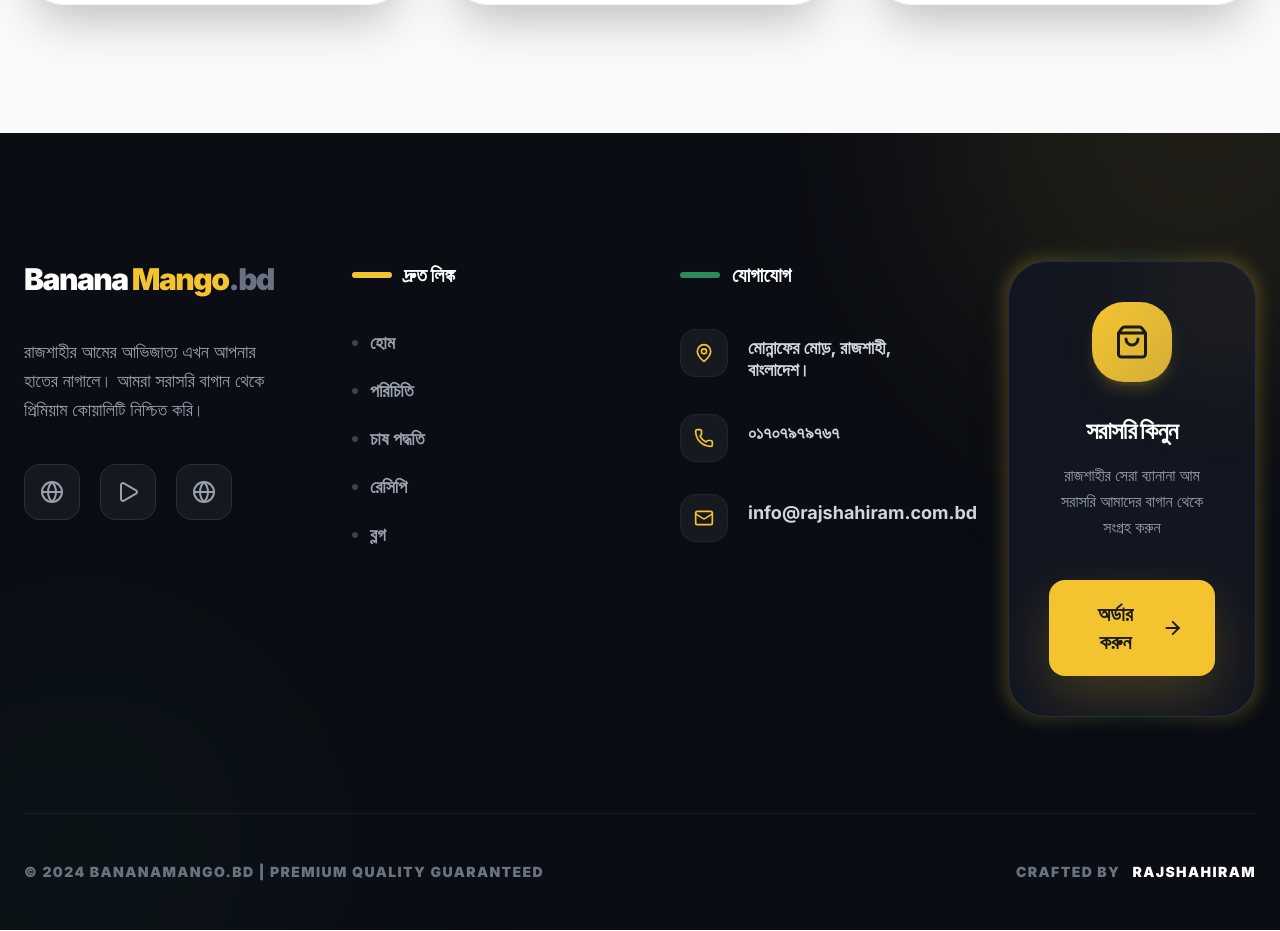
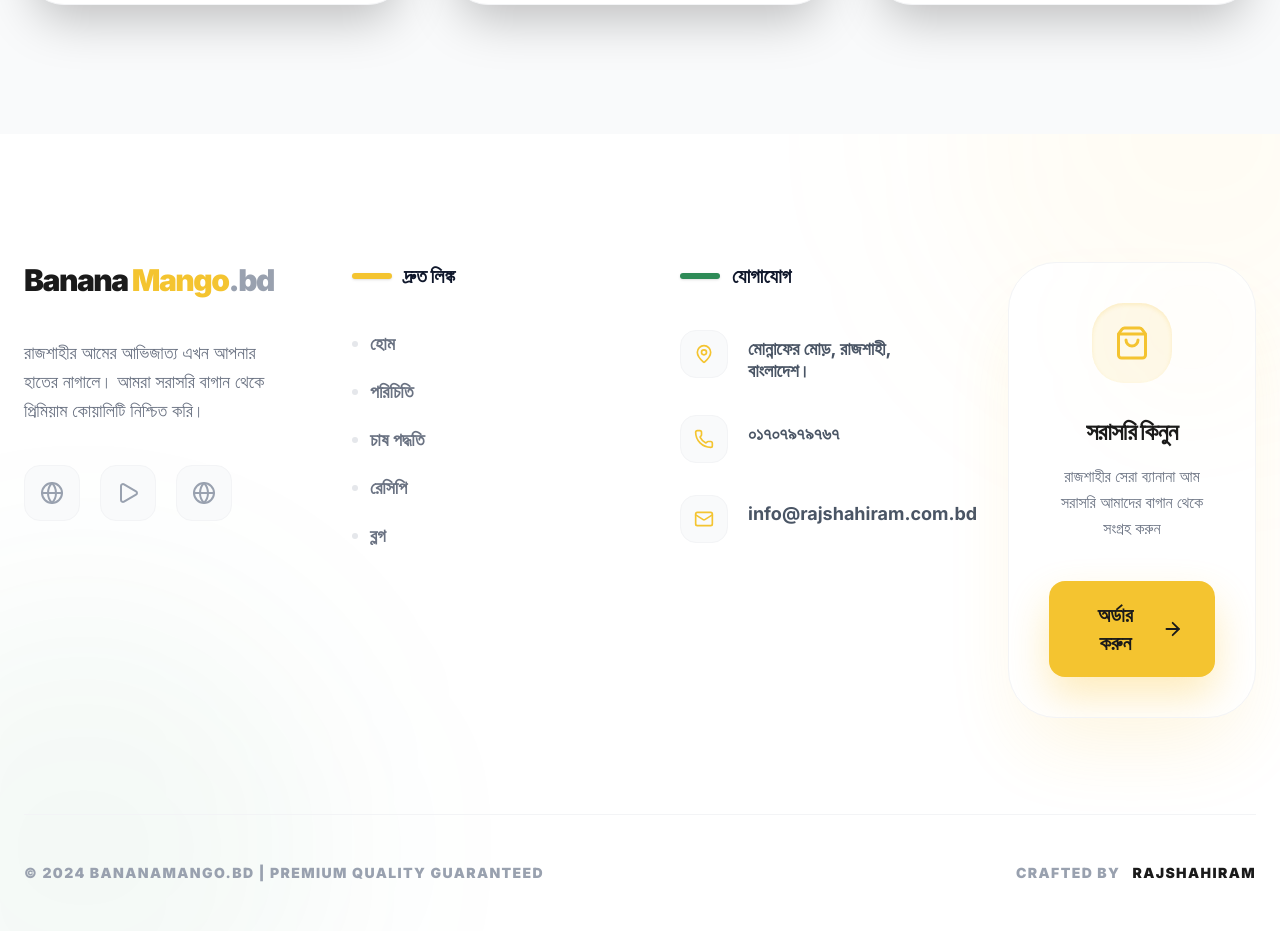
Before and after one commit to mrhasantanvir/bananamango.bd, a Next.js app: page / in a window 1280 px wide. Shown: the part 5000-5931 px from the top of the page. Built offline with nearby package versions, Linux system fonts and the light colour scheme.

Commit message:
Premium Light Footer with Soft Colored Shadows

```diff
--- a/src/components/Footer.tsx
+++ b/src/components/Footer.tsx
@@ -4,22 +4,22 @@
 
 const Footer = () => {
   return (
-    <footer className="bg-[#0A0D14] text-white pt-32 pb-12 relative overflow-hidden">
-      {/* Abstract Background Glows */}
-      <div className="absolute top-0 right-0 w-[500px] h-[500px] bg-primary/10 rounded-full blur-[120px] -translate-y-1/2 translate-x-1/3" />
-      <div className="absolute bottom-0 left-0 w-[500px] h-[500px] bg-secondary/5 rounded-full blur-[120px] translate-y-1/3 -translate-x-1/3" />
+    <footer className="bg-white text-slate-900 pt-32 pb-12 relative overflow-hidden border-t border-gray-50">
+      {/* Decorative Light Background Elements */}
+      <div className="absolute top-0 right-0 w-[500px] h-[500px] bg-primary/5 rounded-full blur-[100px] -translate-y-1/2 translate-x-1/3" />
+      <div className="absolute bottom-0 left-0 w-[500px] h-[500px] bg-secondary/5 rounded-full blur-[100px] translate-y-1/3 -translate-x-1/3" />
 
       <div className="container mx-auto px-4 md:px-6 relative z-10">
         <div className="grid grid-cols-1 md:grid-cols-2 lg:grid-cols-4 gap-20 mb-24">
           <div className="lg:col-span-1">
             <Link href="/" className="flex items-center mb-10 group">
               <div className="text-3xl font-black tracking-tighter flex items-center">
-                <span className="text-white">Banana</span>
+                <span className="text-dark">Banana</span>
                 <span className="text-primary ml-1">Mango</span>
-                <span className="text-gray-500">.bd</span>
+                <span className="text-gray-400">.bd</span>
               </div>
             </Link>
-            <p className="text-gray-400 mb-10 text-lg leading-relaxed font-medium">
+            <p className="text-gray-500 mb-10 text-lg leading-relaxed font-medium">
               রাজশাহীর আমের আভিজাত্য এখন আপনার হাতের নাগালে। আমরা সরাসরি বাগান থেকে প্রিমিয়াম কোয়ালিটি নিশ্চিত করি।
             </p>
             <div className="flex gap-5">
@@ -32,7 +32,7 @@
                   key={i}
                   href={social.href}
                   target="_blank"
-                  className="w-14 h-14 bg-white/5 rounded-2xl flex items-center justify-center hover:bg-primary hover:text-dark transition-all border border-white/10 group/icon backdrop-blur-sm"
+                  className="w-14 h-14 bg-gray-50 rounded-2xl flex items-center justify-center hover:bg-primary hover:text-dark transition-all border border-gray-100 group/icon hover:shadow-xl hover:shadow-primary/20"
                 >
                   <social.icon size={24} className="text-gray-400 group-hover/icon:text-dark transition-colors" />
                 </Link>
@@ -42,7 +42,7 @@
 
           <div>
             <h4 className="text-xl font-black mb-10 flex items-center gap-3">
-              <span className="w-10 h-1.5 bg-primary rounded-full" />
+              <span className="w-10 h-1.5 bg-primary rounded-full shadow-sm" />
               দ্রুত লিঙ্ক
             </h4>
             <ul className="space-y-5">
@@ -54,8 +54,8 @@
                 { name: "ব্লগ", href: "#blogs" }
               ].map((item) => (
                 <li key={item.name}>
-                  <Link href={item.href} className="text-gray-400 hover:text-primary transition-all font-bold flex items-center gap-3 group/link text-lg">
-                    <span className="w-1.5 h-1.5 bg-gray-700 rounded-full group-hover/link:bg-primary group-hover/link:scale-150 transition-all" />
+                  <Link href={item.href} className="text-gray-500 hover:text-primary transition-all font-bold flex items-center gap-3 group/link text-lg">
+                    <span className="w-1.5 h-1.5 bg-gray-200 rounded-full group-hover/link:bg-primary group-hover/link:scale-150 transition-all" />
                     {item.name}
                   </Link>
                 </li>
@@ -65,7 +65,7 @@
 
           <div>
             <h4 className="text-xl font-black mb-10 flex items-center gap-3">
-              <span className="w-10 h-1.5 bg-secondary rounded-full" />
+              <span className="w-10 h-1.5 bg-secondary rounded-full shadow-sm" />
               যোগাযোগ
             </h4>
             <ul className="space-y-8">
@@ -75,36 +75,33 @@
                 { icon: Mail, text: "info@rajshahiram.com.bd", color: "text-primary" }
               ].map((contact, i) => (
                 <li key={i} className="flex gap-5 group/contact">
-                  <div className="w-12 h-12 rounded-2xl bg-white/5 flex items-center justify-center flex-shrink-0 group-hover/contact:bg-primary/20 transition-all border border-white/5">
+                  <div className="w-12 h-12 rounded-2xl bg-gray-50 flex items-center justify-center flex-shrink-0 group-hover/contact:bg-primary/10 transition-all border border-gray-100">
                     <contact.icon size={20} className={contact.color} />
                   </div>
-                  <span className="font-bold text-gray-300 leading-tight pt-2 text-lg">{contact.text}</span>
+                  <span className="font-bold text-gray-600 leading-tight pt-2 text-lg">{contact.text}</span>
                 </li>
               ))}
             </ul>
           </div>
 
           <div>
-            {/* Ultra Premium CTA Card */}
-            <div className="relative group">
-              <div className="absolute -inset-1 bg-gradient-to-r from-primary via-secondary to-primary rounded-[2.5rem] blur opacity-25 group-hover:opacity-100 transition duration-1000 group-hover:duration-200" />
-              <div className="relative bg-[#121620] p-10 rounded-[2.4rem] border border-white/10 flex flex-col items-center text-center shadow-2xl overflow-hidden">
-                {/* Decorative mango icon bg */}
-                <div className="absolute top-0 right-0 -mr-8 -mt-8 w-32 h-32 bg-primary/10 rounded-full blur-3xl" />
+            {/* Premium Light CTA Card with Soft Colored Shadows */}
+            <div className="bg-white p-10 rounded-[3rem] border border-gray-100 flex flex-col items-center text-center shadow-[0_40px_80px_-20px_rgba(251,191,36,0.15)] hover:shadow-[0_40px_80px_-20px_rgba(251,191,36,0.25)] transition-all transform hover:-translate-y-2 relative overflow-hidden group">
+              <div className="absolute top-0 right-0 w-32 h-32 bg-primary/5 rounded-full blur-3xl" />
 
-                <div className="w-20 h-20 bg-gradient-to-br from-primary to-accent rounded-[2rem] flex items-center justify-center mb-8 shadow-lg shadow-primary/20 relative z-10">
-                  <ShoppingBag size={36} className="text-dark" />
+              <div className="w-20 h-20 bg-primary/10 rounded-[2rem] flex items-center justify-center mb-8 shadow-inner shadow-primary/20">
+                <ShoppingBag size={36} className="text-primary" />
               </div>
 
-                <h4 className="text-2xl font-black mb-4 text-white relative z-10 tracking-tight">সরাসরি কিনুন</h4>
-                <p className="text-gray-400 mb-10 font-medium leading-relaxed relative z-10">
+              <h4 className="text-2xl font-black mb-4 text-dark tracking-tight">সরাসরি কিনুন</h4>
+              <p className="text-gray-500 mb-10 font-medium leading-relaxed">
                 রাজশাহীর সেরা ব্যানানা আম সরাসরি আমাদের বাগান থেকে সংগ্রহ করুন
               </p>
 
               <Link
                 href="https://rajshahiram.com.bd/ProductDetails/M114"
                 target="_blank"
-                  className="bg-primary hover:bg-white text-dark font-black px-8 py-5 rounded-2xl w-full flex items-center justify-center gap-3 transition-all shadow-[0_20px_50px_rgba(251,191,36,0.2)] hover:shadow-primary/40 active:scale-95 group/btn relative z-10 text-xl"
+                className="bg-primary hover:bg-accent text-dark font-black px-8 py-5 rounded-2xl w-full flex items-center justify-center gap-3 transition-all shadow-[0_20px_40px_rgba(251,191,36,0.3)] hover:shadow-primary/50 active:scale-95 group/btn text-xl"
               >
                 অর্ডার করুন
                 <ArrowRight size={22} className="group-hover:translate-x-2 transition-transform" />
@@ -112,13 +109,12 @@
             </div>
           </div>
         </div>
-        </div>
 
-        <div className="pt-12 border-t border-white/5 flex flex-col md:flex-row justify-between items-center gap-8 text-gray-500 text-sm font-black tracking-widest uppercase">
+        <div className="pt-12 border-t border-gray-100 flex flex-col md:flex-row justify-between items-center gap-8 text-gray-400 text-sm font-black tracking-widest uppercase">
           <p>© 2024 BananaMango.bd | Premium Quality Guaranteed</p>
           <p className="flex items-center gap-3">
             Crafted by
-            <Link href="https://rajshahiram.com.bd/" className="text-white hover:text-primary transition-colors">
+            <Link href="https://rajshahiram.com.bd/" className="text-dark hover:text-primary transition-colors">
               RajshahiRam
             </Link>
           </p>
```
Lines whose indentation alone changed are shown as unchanged.
